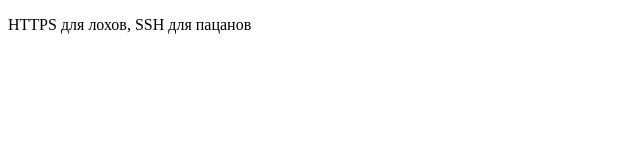
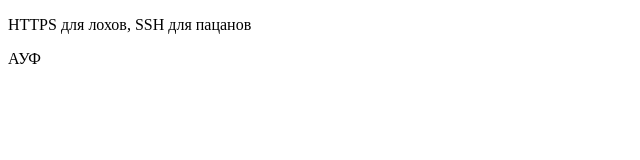
Before and after one commit to fallofElil/litv-test-git, a plain HTML site: page index.html in a window 1280 px wide. Shown: the full height of the page, 0-640 px from the left. Drawn offline with Linux system fonts and the light colour scheme.

Commit message:
auf changes

```diff
--- a/index.html
+++ b/index.html
@@ -8,5 +8,6 @@
 </head>
 <body>
   <p>HTTPS для лохов, SSH для пацанов</p>
+  <p>АУФ</p>
 </body>
 </html>
```
